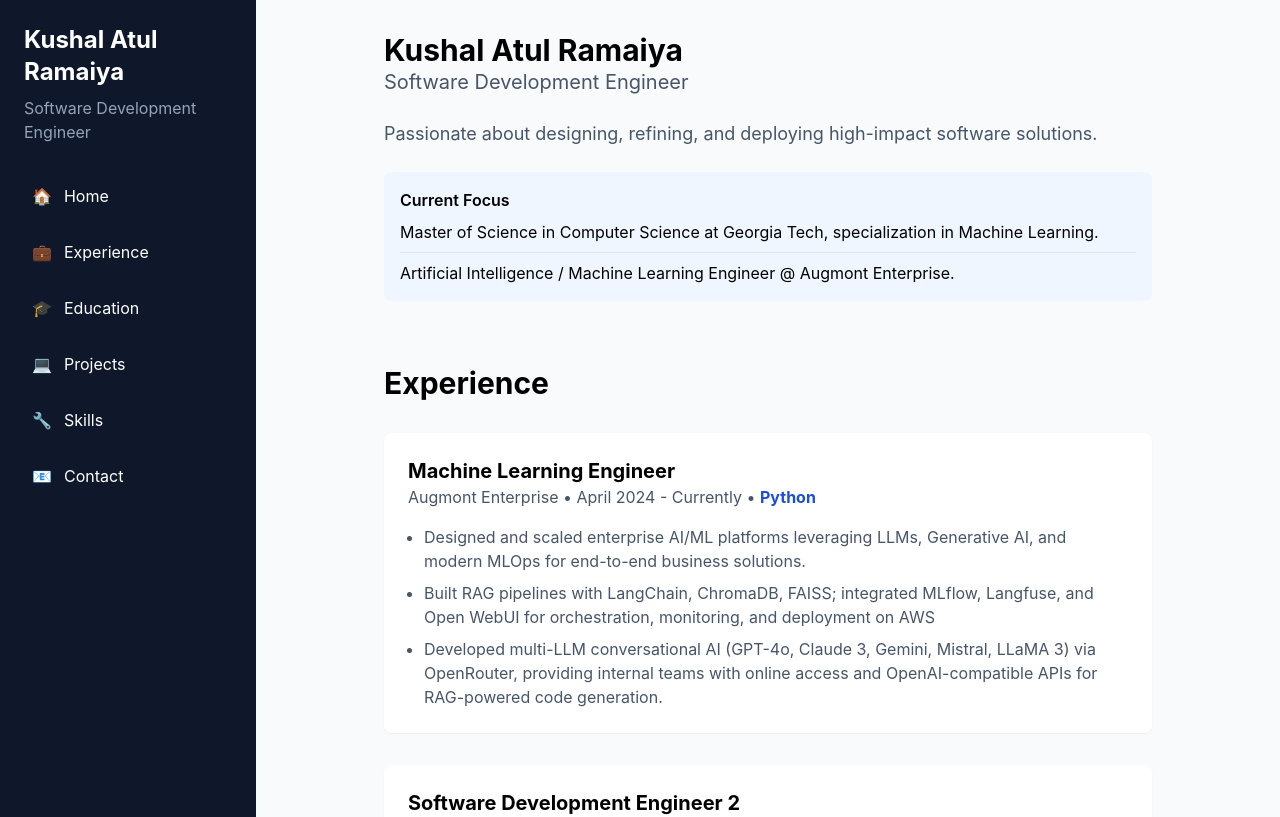
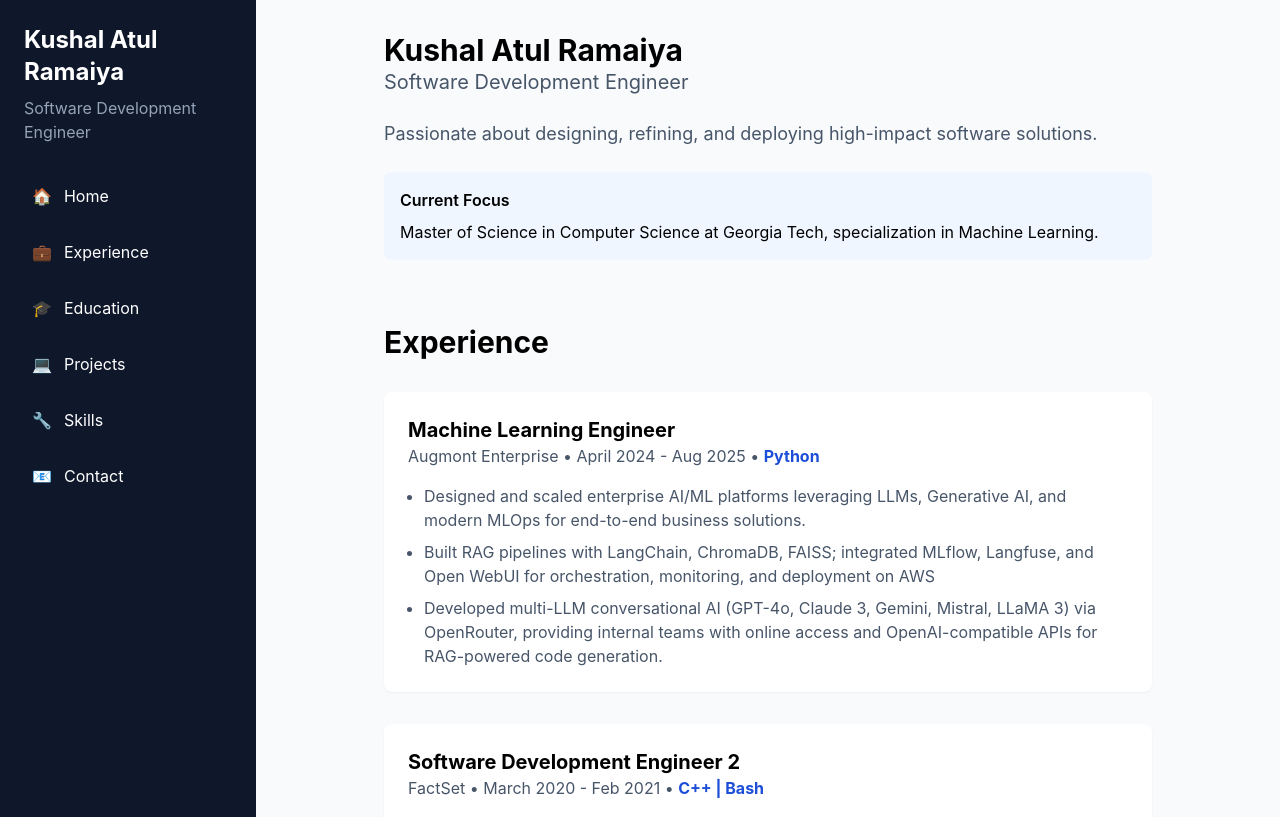
Before and after one commit to ramaiyaKushal/resume, a React (Create React App) app: page / in a window 1280 px wide. Shown: the top 817 px of the page. Built offline with nearby package versions, Linux system fonts and the light colour scheme.

Commit message:
Updated Current Focus

```diff
--- a/src/App.js
+++ b/src/App.js
@@ -87,10 +87,6 @@ const CVWebsite = () => {
                   Master of Science in Computer Science at Georgia Tech,
                   specialization in Machine Learning.
                 </p>
-                <hr className="my-2" />
-                <p>
-                  Artificial Intelligence / Machine Learning Engineer @ Augmont Enterprise.
-                </p>
               </div>
             </section>
 
@@ -100,7 +96,7 @@ const CVWebsite = () => {
                 {
                   title: "Machine Learning Engineer",
                   company: "Augmont Enterprise",
-                  period: "April 2024 - Currently",
+                  period: "April 2024 - Aug 2025",
                   language: "Python",
                   responsibilities: [
                     "Designed and scaled enterprise AI/ML platforms leveraging LLMs, Generative AI, and modern MLOps for end-to-end business solutions.",
```
